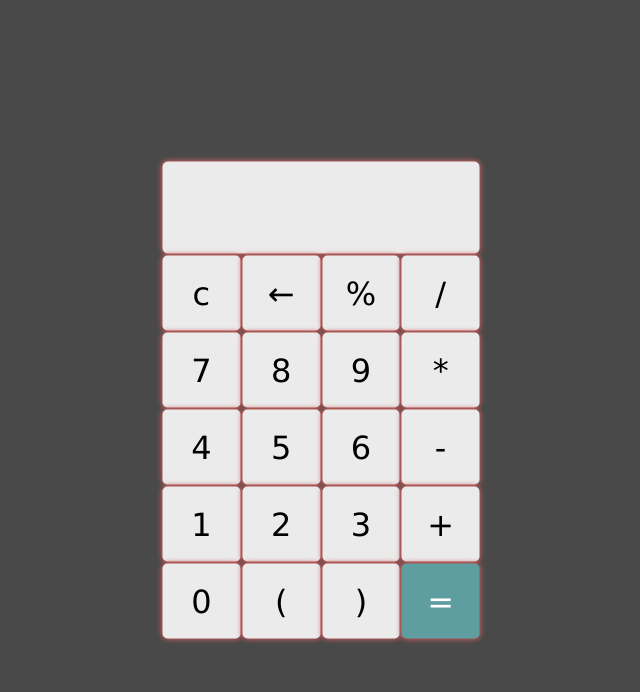
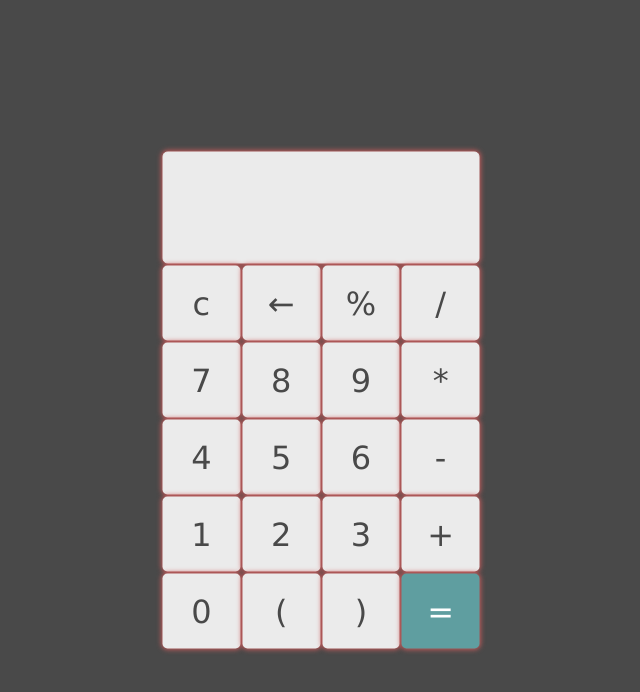
Before and after one commit to MaheshRath08/JS_Calculator, a plain HTML site: page index.html in a window 1280 px wide. Shown: the whole page, without its empty margins (319-959 px from the left). Drawn offline with Linux system fonts and the light colour scheme.

Commit message:
fixed display and font

```diff
--- a/style.css
+++ b/style.css
@@ -21,6 +21,7 @@ body{
     text-align: center;
     cursor: pointer;
     background-color: #ebebeb;
+    color: #494949;
 }
 .equals{
     background-color: cadetblue;
@@ -36,8 +37,8 @@ body{
 .display{
     font-size: 2rem;
     width: 315px;
-    height: 90px;
-    line-height: 90px;
+    height: 110px;
+    line-height: 110px;
     border: 1px solid #ebebeb;
     box-shadow: 0 0 5px 1px indianred;
     background-color: #ebebeb;
```
